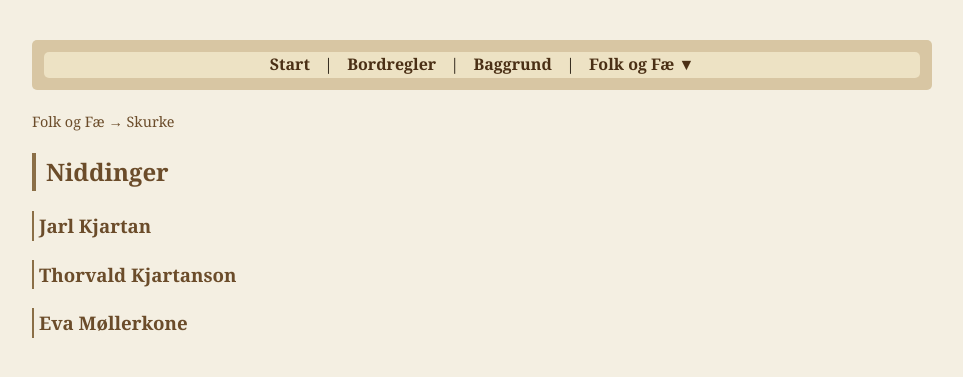
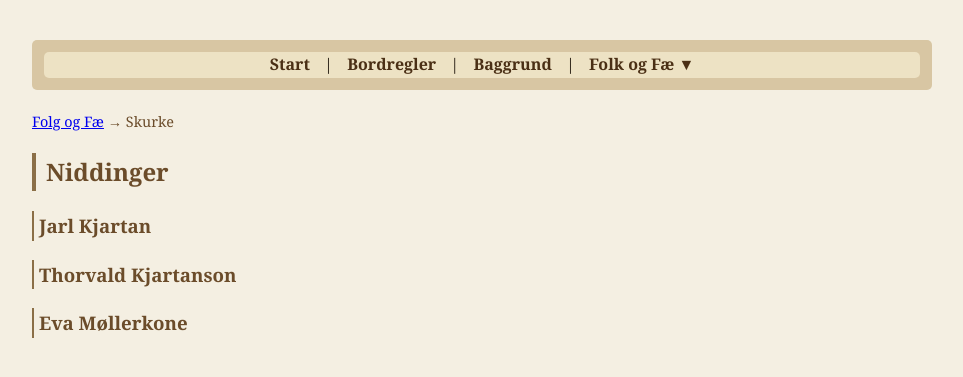
Before and after one commit to Stoffer75/den2side.dk, a Jekyll site: the page built from karakterer/npc.html, in a window 1280 px wide. Shown: the top 377 px of the page, without its empty margins (158-1121 px from the left). Built offline with Jekyll 4.4.1, drawn with Linux system fonts in a browser that asks for light colours.

Commit message:
Update npc.html

```diff
--- a/karakterer/npc.html
+++ b/karakterer/npc.html
@@ -3,7 +3,7 @@ layout: default
 title: Danevang
 ---
 <p class="breadcrumb">
-Folk og Fæ → Skurke
+<a href="{{ '/karakterer.html' | relative_url }}">Folg og Fæ</a> → Skurke
 </p>
 
 <h2>Niddinger</h2>
```
